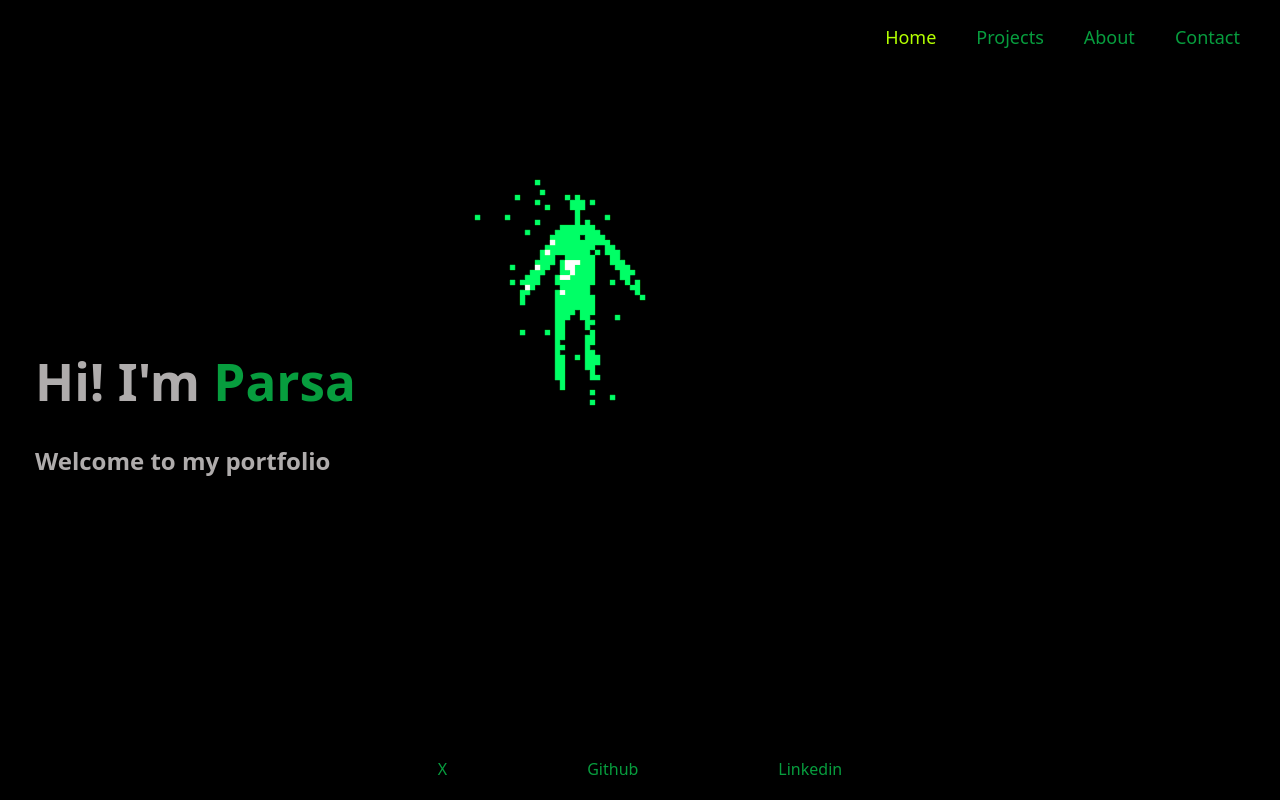
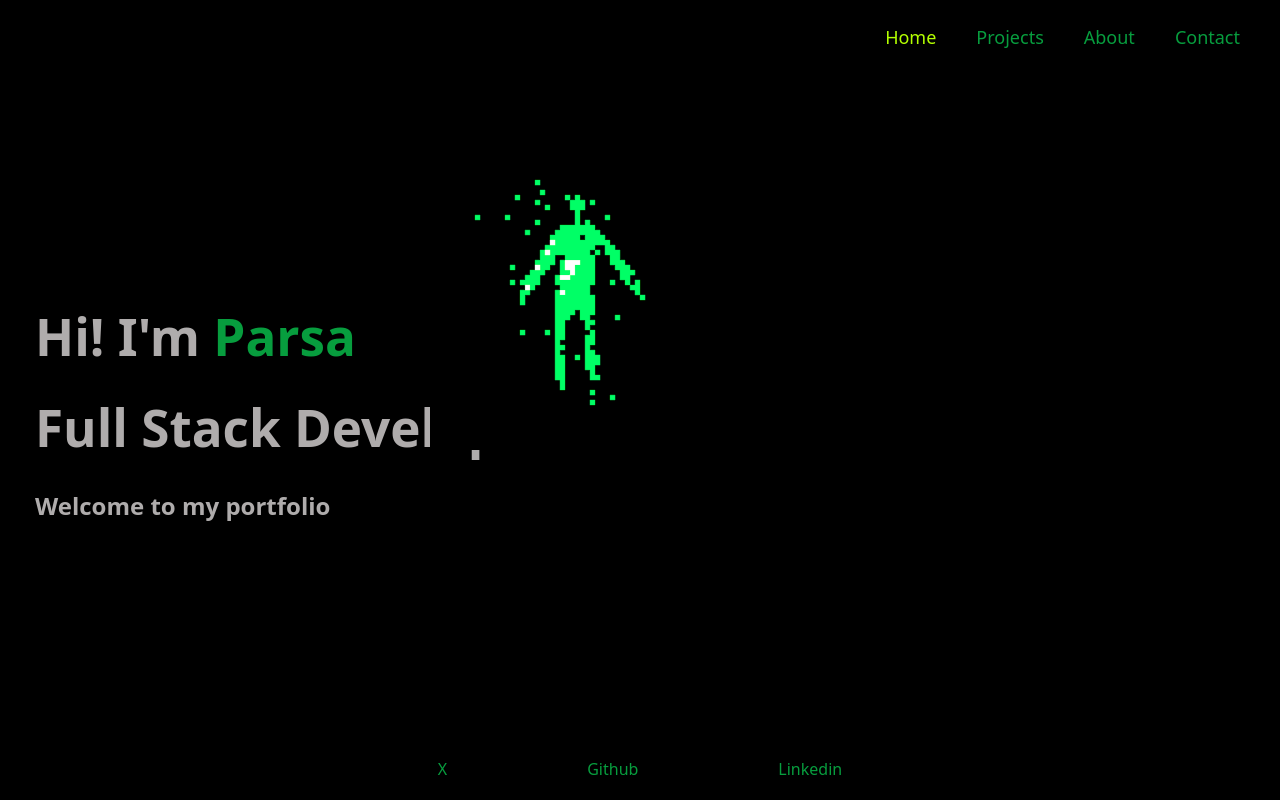
Before and after one commit to parsamh8/Portfolio-React, a React (Vite) app: page / in a window 1280 px wide. Built offline with nearby package versions, Linux system fonts and the light colour scheme.

Commit message:
modify content @ home page

```diff
--- a/src/components/Body.jsx
+++ b/src/components/Body.jsx
@@ -11,6 +11,7 @@ export default function Body() {
 
                 <div style={{ padding: 35 }}>
                     <h1>Hi! I'm <span>Parsa</span></h1>
+                    <h1>Full Stack Developer</h1>
                     <h2>Welcome to my portfolio</h2>
                 </div>
             </ Animated>
```
